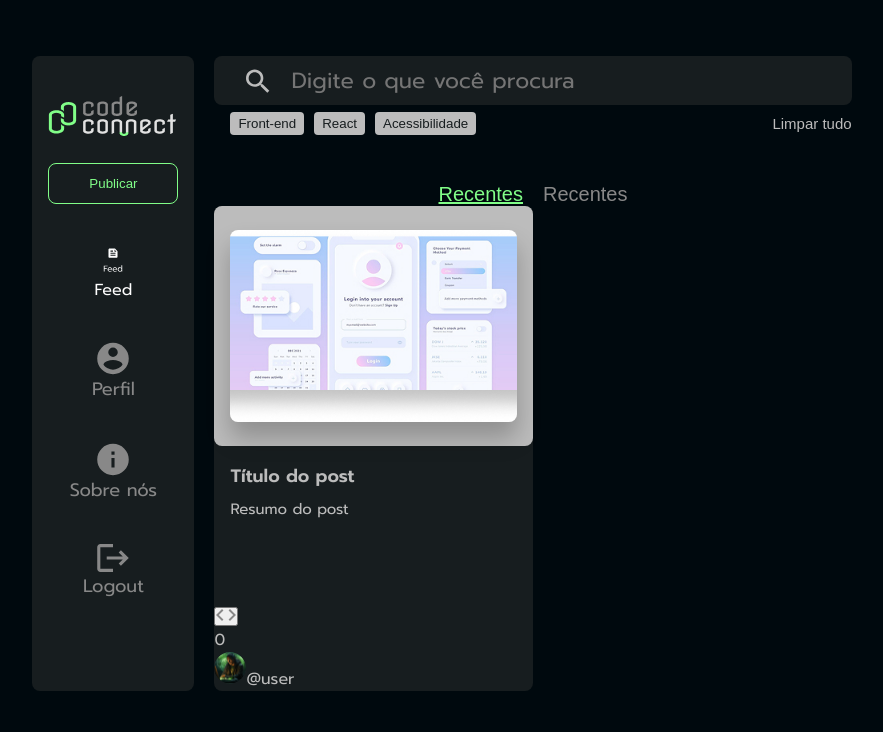
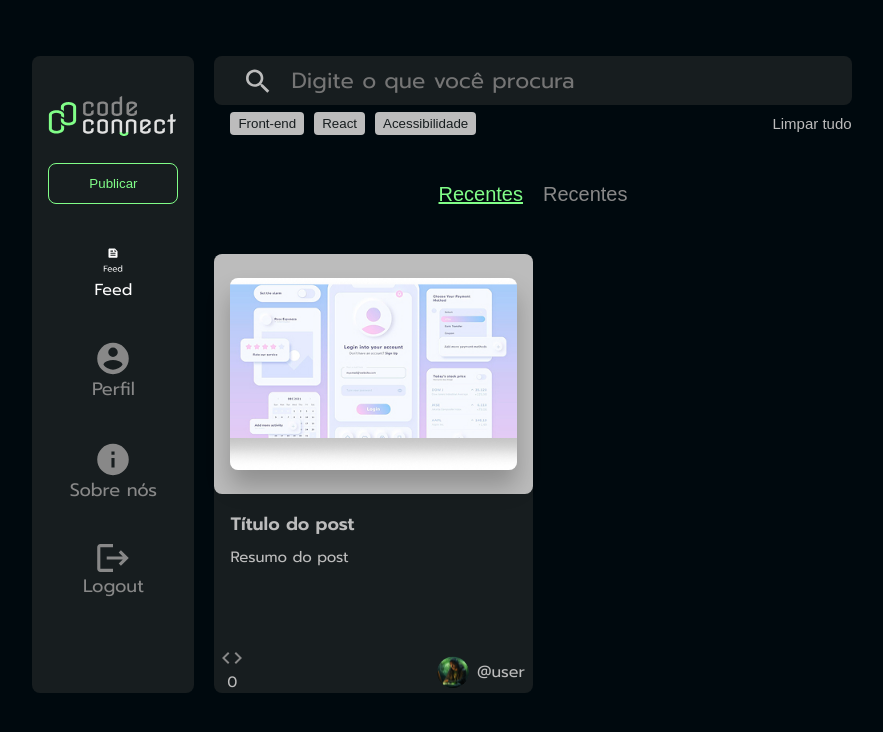
Before and after one commit to Tkailaine/React-Vite---P-gina-de-posts, a React (Vite) app: page / in a window 1280 px wide. Shown: the top 732 px of the page, without its empty margins (198-1081 px from the left). Built offline with nearby package versions, Linux system fonts and the light colour scheme.

Commit message:
stryle: estilizando rodapé do post

```diff
--- a/src/componentes/cards/index.jsx
+++ b/src/componentes/cards/index.jsx
@@ -20,7 +20,7 @@ function ResumoCard({ children }) {
 function BotaoInteracaoCard({ nomeIcone, onClick, children }) {
   return (
     <li>
-      <button onClick={onClick}>
+      <button className='btn-interacao' onClick={onClick}>
         <img src={`/assets/${nomeIcone}.svg`} alt={`icone ${nomeIcone}`} />
       </button>
       {children}
@@ -30,7 +30,7 @@ function BotaoInteracaoCard({ nomeIcone, onClick, children }) {
 
 function AutorUsuario({ nomeImagem, children }) {
   return (
-    <div>
+    <div className='usuario_icone_nome'>
       <img src={`/assets/${nomeImagem}.svg`} alt="imagem do usuário" />
       {children}
     </div>
@@ -50,7 +50,8 @@ export default function Cards() {
         </div>
       </div>
 
-      <div className="conteudo_rodape">
+      <div className="conteudo__rodape">
+        <div>
             <ul>
               <BotaoInteracaoCard nomeIcone="code" onClick={() => setContCode(contCode + 1)}>
                 <p>{contCode}</p>
@@ -61,6 +62,9 @@ export default function Cards() {
             <div className="rodape__usuario">
         <AutorUsuario nomeImagem="icone">@user</AutorUsuario>
         </div>
+      </div>
+
+
     </article>
   );
 }
--- a/src/componentes/cards/styles.css
+++ b/src/componentes/cards/styles.css
@@ -5,6 +5,8 @@
     border-radius: 8px;
     width: 50%;
     display: grid;
+    margin-top: 3em;
+
 }
 
 .card__imagem {
@@ -29,6 +31,7 @@
 .card__conteudo {
     padding: 16px;
     height: 100%;
+
 }
 
 .card__link {
@@ -50,12 +53,14 @@
     font-size: 15px;
     font-weight: 400;
     line-height: 23px;
+
 }
 
 .conteudo__rodape {
     display: flex;
     align-items: center;
     justify-content: space-between;
+
 
 }
 
@@ -64,11 +69,10 @@
     gap: 16px;
     list-style: none;
     align-items: baseline;
+
 }
 
-.conteudo__rodape div {
-    flex-grow: 0;
-}
+
 
 .conteudo__rodape ul li {
     display: flex;
@@ -76,12 +80,21 @@
     align-items: center;
     gap: 4px;
     font-size: 15px;
+    margin-left: 8px;
+
 }
 
-.rodape__usuario {
+.btn-interacao{
+    background-color: transparent;
+    border: none;
+}
+
+.usuario_icone_nome {
     display: flex;
     align-items: center;
     gap: 8px;
+    margin-right: 8px;
+
 }
 
 .rodape__usuario img {
```
Lines whose indentation alone changed are shown as unchanged.
